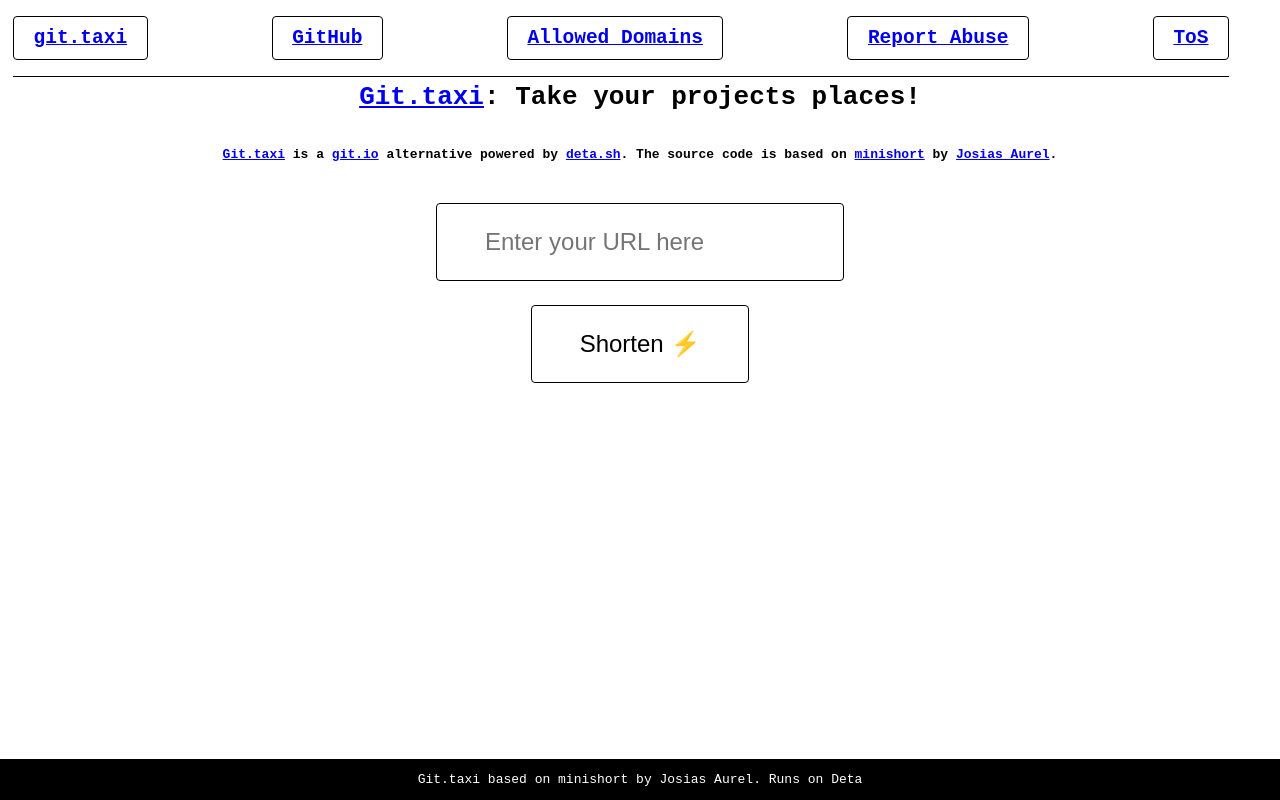
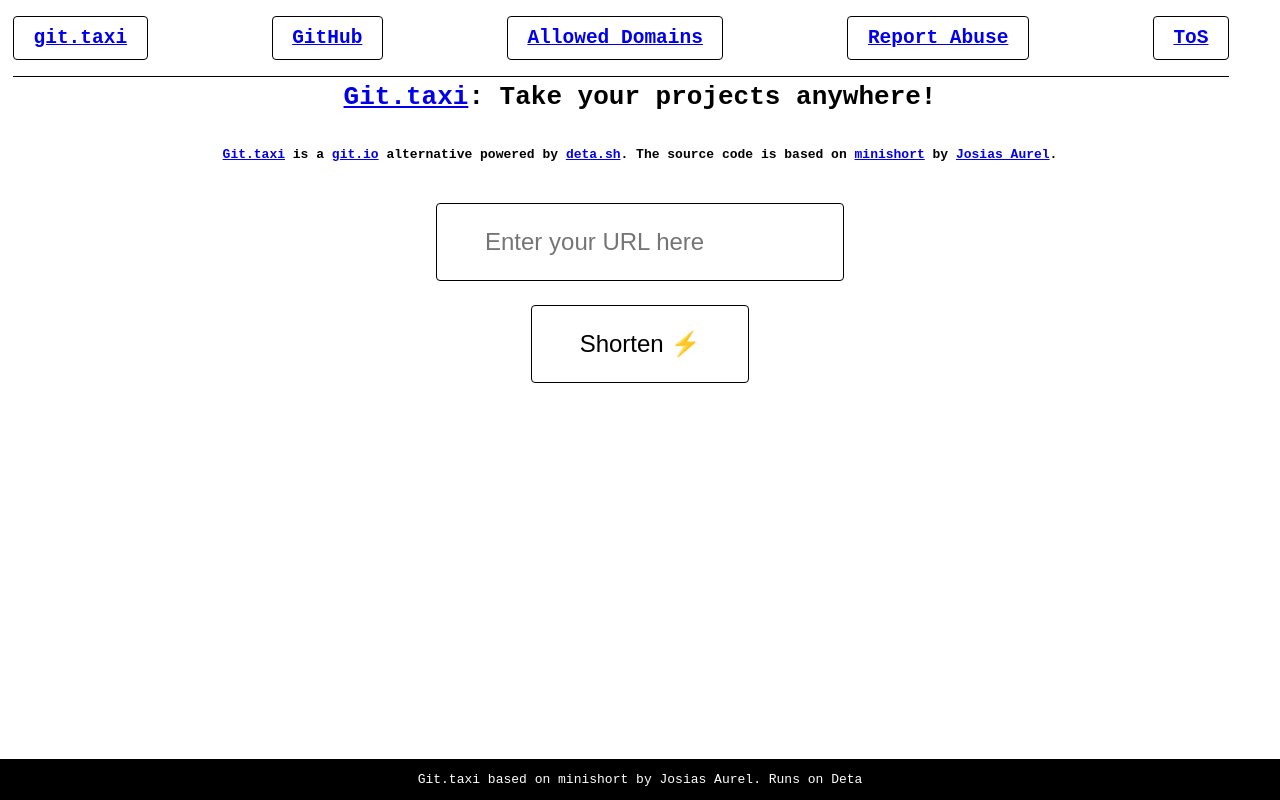
Before and after one commit to Brenden2008/git.taxi, a plain HTML site: page pages/index.html in a window 1280 px wide. Drawn offline with Linux system fonts and the light colour scheme.

Commit message:
Some minor changes

```diff
--- a/pages/index.html
+++ b/pages/index.html
@@ -21,7 +21,7 @@
 
 
     <form action="#" id="form">
-        <h1><a href="https://git.taxi">Git.taxi</a>: Take your projects places!</h1>
+        <h1><a href="https://git.taxi">Git.taxi</a>: Take your projects anywhere!</h1>
         <h4><a href="https://git.taxi">Git.taxi</a> is a <a href="https://git.io">git.io</a> alternative powered by <a href="https://deta.sh">deta.sh</a>. The source code is based on <a href="https://github.com/JosiasAurel/minishort">minishort</a> by <a href="https://josiasaurel.tech">Josias Aurel</a>.</h4>
         <input type="url" placeholder="Enter your URL here" id="inputUrl">
         <button>Shorten ⚡</button>
```
